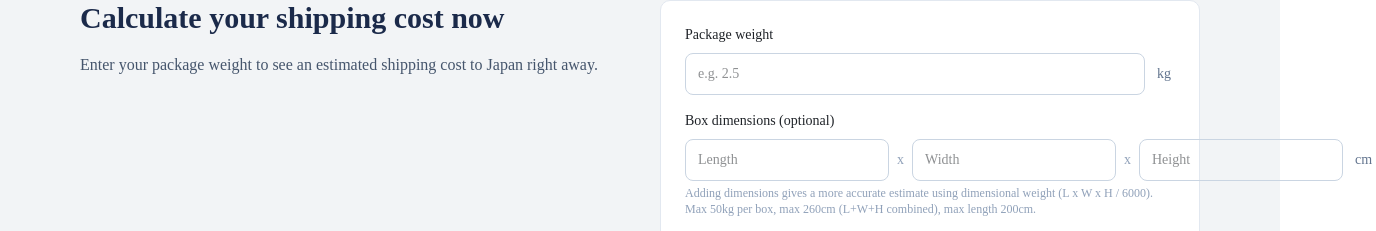
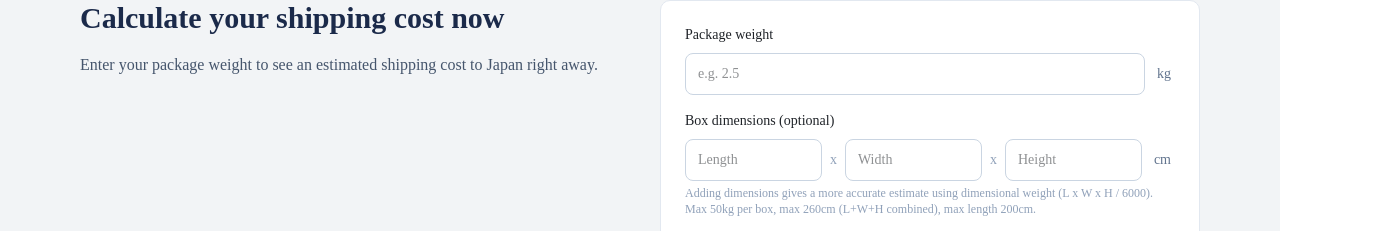
Before and after one commit to leelee90503-alt/usajusho-app, a Next.js app: page /en in a window 1280 px wide. Shown: the part 3009-3240 px from the top of the page, 1376 px wide, since content can reach past the window. Built offline with nearby package versions, Linux system fonts and the light colour scheme; no server answers; the database is empty.

Commit message:
Fix box dimension inputs overflowing their card on the homepage shipping calculator

```diff
--- a/components/home/fee-calculator.tsx
+++ b/components/home/fee-calculator.tsx
@@ -75,7 +75,7 @@ export default function FeeCalculator({
           value={weightInput}
           onChange={(e) => setWeightInput(e.target.value)}
           placeholder={labels.weightPlaceholder}
-          className="flex-1 rounded-md border border-slate-300 px-3 py-2.5 text-sm outline-none focus:ring-2 focus:ring-[var(--usj-accent)] focus:border-transparent"
+          className="flex-1 min-w-0 rounded-md border border-slate-300 px-3 py-2.5 text-sm outline-none focus:ring-2 focus:ring-[var(--usj-accent)] focus:border-transparent"
         />
         <span className="flex items-center text-sm text-slate-500 px-1">kg</span>
       </div>
@@ -94,7 +94,7 @@ export default function FeeCalculator({
           onChange={(e) => setLengthInput(e.target.value)}
           placeholder={labels.lengthPlaceholder}
           aria-label={labels.lengthPlaceholder}
-          className="flex-1 rounded-md border border-slate-300 px-3 py-2.5 text-sm outline-none focus:ring-2 focus:ring-[var(--usj-accent)] focus:border-transparent"
+          className="flex-1 min-w-0 rounded-md border border-slate-300 px-3 py-2.5 text-sm outline-none focus:ring-2 focus:ring-[var(--usj-accent)] focus:border-transparent"
         />
         <span className="text-slate-400 text-sm">x</span>
         <input
@@ -106,7 +106,7 @@ export default function FeeCalculator({
           onChange={(e) => setWidthInput(e.target.value)}
           placeholder={labels.widthPlaceholder}
           aria-label={labels.widthPlaceholder}
-          className="flex-1 rounded-md border border-slate-300 px-3 py-2.5 text-sm outline-none focus:ring-2 focus:ring-[var(--usj-accent)] focus:border-transparent"
+          className="flex-1 min-w-0 rounded-md border border-slate-300 px-3 py-2.5 text-sm outline-none focus:ring-2 focus:ring-[var(--usj-accent)] focus:border-transparent"
         />
         <span className="text-slate-400 text-sm">x</span>
         <input
@@ -118,7 +118,7 @@ export default function FeeCalculator({
           onChange={(e) => setHeightInput(e.target.value)}
           placeholder={labels.heightPlaceholder}
           aria-label={labels.heightPlaceholder}
-          className="flex-1 rounded-md border border-slate-300 px-3 py-2.5 text-sm outline-none focus:ring-2 focus:ring-[var(--usj-accent)] focus:border-transparent"
+          className="flex-1 min-w-0 rounded-md border border-slate-300 px-3 py-2.5 text-sm outline-none focus:ring-2 focus:ring-[var(--usj-accent)] focus:border-transparent"
         />
         <span className="flex items-center text-sm text-slate-500 px-1">cm</span>
       </div>
```
